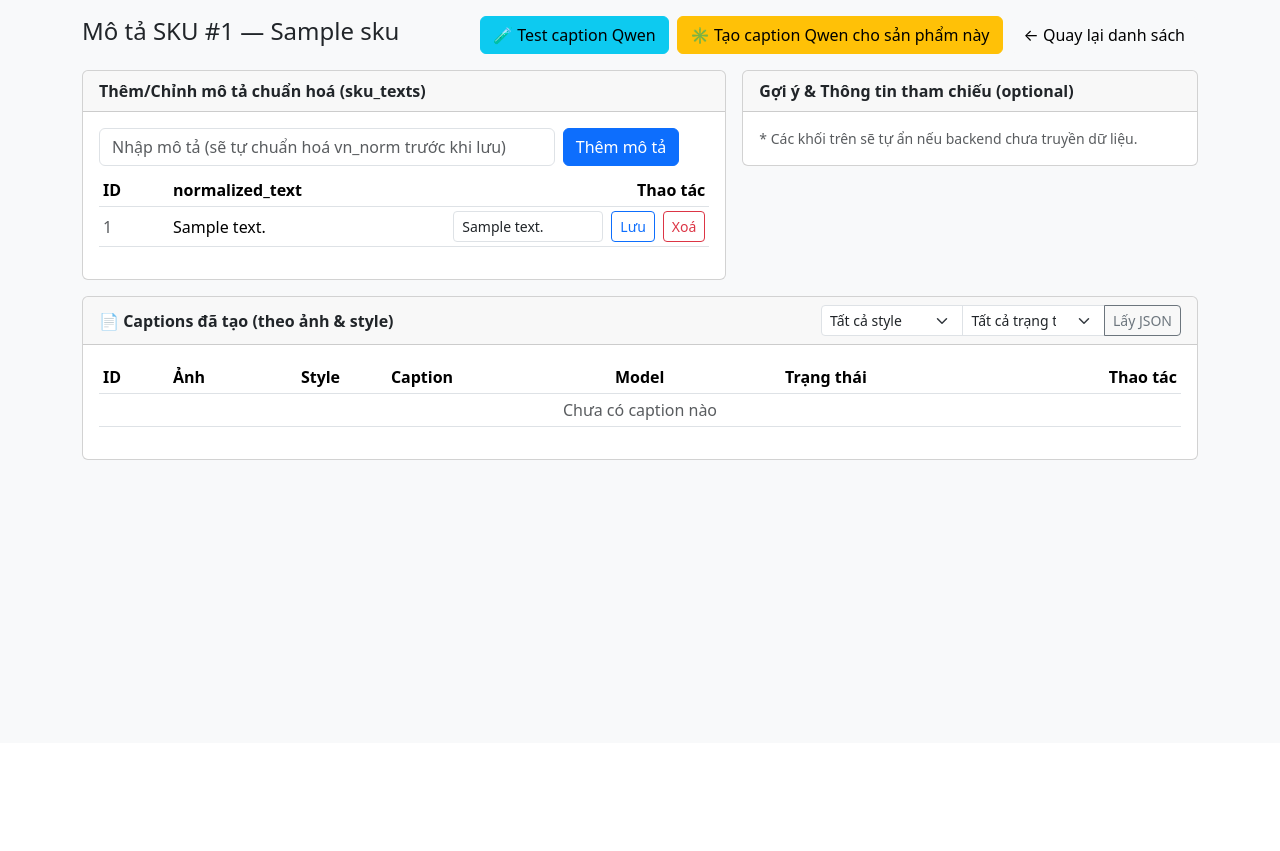
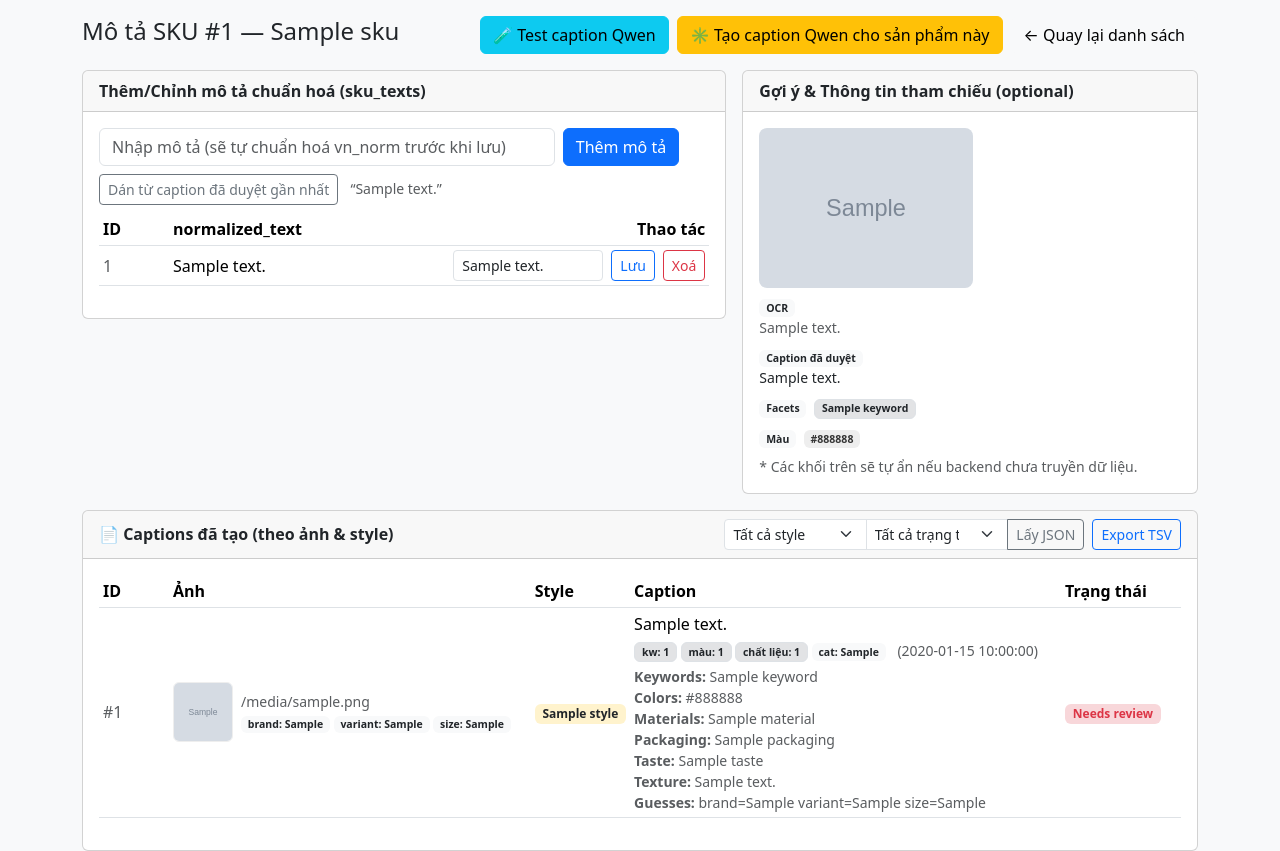
Before and after one commit to AnhDuc0912/kltn.taphoa_management_web, a Flask app: page /skus/1/texts in a window 1280 px wide. Shown: the part 57-908 px from the top of the page. Before the commit the page ends 517 px from the top, so only its background shows below. Run offline with Flask 3, Linux system fonts and the light colour scheme; grey boxes marked "Sample" are stand-in pictures; a database or web service that is not in the repository returns one stand-in record (values such as "Sample title"); some libraries are stand-ins or nearby versions.

Commit message:
merge duc

```diff
--- a/routes/captions.py
+++ b/routes/captions.py
@@ -3,7 +3,6 @@ import os, time, json, traceback
 from pathlib import Path
 from flask import Blueprint, request, redirect, url_for, flash, current_app, jsonify
 from services.db_utils import q, exec_sql
-from services.moondream_service import md_chat_vision, _mime_from_path
 
 bp = Blueprint("captions_bp", __name__)
 
@@ -686,9 +685,66 @@ def captions_by_sku(sku_id: int):
     rows = q(sql, tuple(params)) or []
     return {"ok": True, "captions": [dict(r._asdict()) for r in rows], "sku_id": sku_id}
 
-# ==============================
-# FORM actions: accept / reject / ground truth / delete
-# ==============================
+
+@bp.get("/api/captions/export/<int:sku_id>", endpoint="api_captions_export")
+def api_captions_export(sku_id: int):
+    """
+    Export captions for a SKU as TSV matching the requested header layout.
+    Returns attachment `captions_sku_<sku_id>.tsv`.
+    """
+    try:
+        sql = """
+            SELECT
+                c.id, c.sku_id, c.image_path, c.lang, c.style, c.caption_text,
+                c.model_name, c.prompt_version, c.clip_score, c.cov_brand, c.cov_variant, c.cov_size,
+                c.needs_review, c.created_at, c.summary_text, c.is_ground_truth,
+                c.keywords, c.colors, c.shapes, c.materials, c.packaging, c.taste, c.texture,
+                c.brand_guess, c.variant_guess, c.size_guess, c.category_guess, c.facet_scores, c.caption_vec
+            FROM sku_captions c
+            WHERE c.sku_id = %s
+            ORDER BY c.image_path, c.style, c.created_at
+        """
+        rows = q(sql, (sku_id,)) or []
+
+        cols = [
+            "id","sku_id","image_path","lang","style","caption_text","model_name","prompt_version",
+            "clip_score","cov_brand","cov_variant","cov_size","needs_review","created_at","summary_text","is_ground_truth",
+            "keywords","colors","shapes","materials","packaging","taste","texture",
+            "brand_guess","variant_guess","size_guess","category_guess","facet_scores","caption_vec","tsv"
+        ]
+
+        lines = ["\t".join(cols)]
+        for r in rows:
+            d = dict(r._asdict()) if hasattr(r, "_asdict") else dict(zip(cols, r))
+
+            def fmt_val(v):
+                if v is None:
+                    return ""
+                if isinstance(v, (list, tuple, dict)):
+                    return json.dumps(v, ensure_ascii=False)
+                try:
+                    from datetime import datetime
+                    if isinstance(v, datetime):
+                        return v.isoformat()
+                except Exception:
+                    pass
+                return str(v)
+
+            row_vals = [fmt_val(d.get(c)) for c in cols[:-1]] + [""]
+            safe_vals = [v.replace("\n", " ").replace("\r", " ") for v in row_vals]
+            lines.append("\t".join(safe_vals))
+
+        body = "\n".join(lines)
+        fname = f"captions_sku_{sku_id}.tsv"
+        return Response(body, mimetype="text/tab-separated-values; charset=utf-8", headers={
+            "Content-Disposition": f"attachment; filename=\"{fname}\""
+        })
+
+    except Exception as e:
+        current_app.logger.exception("Error exporting captions TSV for sku_id=%s: %s", sku_id, e)
+        return jsonify({"ok": False, "error": str(e)}), 500
+
+# === FORM-ACTIONS: accept / reject / ground truth / delete ===
 def _caption_exists(caption_id: int):
     return q("SELECT id, sku_id, style, image_path FROM sku_captions WHERE id=%s",
              (caption_id,), fetch="one")
--- a/routes/sku_texts.py
+++ b/routes/sku_texts.py
@@ -1,5 +1,6 @@
 # routes/sku_texts.py
 from flask import Blueprint, render_template, request, redirect, url_for, flash, current_app
+import os
 from services.db_utils import q, exec_sql
 from db import get_conn
 
@@ -12,7 +13,78 @@ def sku_texts_page(sku_id):
         flash("KhÃ´ng tÃ¬m tháº¥y SKU","danger")
         return redirect(url_for("skus.skus"))
     rows = q("SELECT id, text FROM sku_texts WHERE sku_id=%s ORDER BY id", (sku_id,))
-    return render_template("sku_texts.html", sku=sku, rows=rows)
+
+    # Primary image + OCR
+    img_row = q("SELECT image_path, ocr_text FROM sku_images WHERE sku_id=%s ORDER BY is_primary DESC, id LIMIT 1", (sku_id,), fetch="one")
+    cover_url = None
+    ocr_text = None
+    if img_row:
+        image_path, ocr_text = img_row
+        upload_folder = os.getenv("UPLOAD_FOLDER", "uploads").strip().strip("/")
+        app_host = os.getenv("APP_HOST", "").strip().rstrip("/")
+        if image_path:
+            if app_host:
+                cover_url = f"{app_host}/{upload_folder}/{image_path}"
+            else:
+                cover_url = f"/{upload_folder}/{image_path}"
+
+    # Latest accepted caption (approved)
+    cap_row = q("SELECT caption_text FROM sku_captions WHERE sku_id=%s AND needs_review=FALSE ORDER BY created_at DESC LIMIT 1", (sku_id,), fetch="one")
+    caption_latest_text = cap_row[0] if cap_row else None
+
+    # Captions list for UI (include semantic fields)
+    rows_captions_raw = q("""
+        SELECT c.id, c.sku_id, c.image_path, c.style, c.caption_text, c.model_name, c.prompt_version,
+               c.needs_review, c.is_ground_truth, c.created_at, c.keywords, c.colors, c.shapes, c.materials,
+               c.packaging, c.taste, c.texture, c.brand_guess, c.variant_guess, c.size_guess, c.category_guess,
+               si.ocr_text
+        FROM sku_captions c
+        LEFT JOIN sku_images si ON si.sku_id = c.sku_id AND si.image_path = c.image_path
+        WHERE c.sku_id=%s
+        ORDER BY c.image_path, c.style, c.created_at DESC
+    """, (sku_id,)) or []
+
+    # Normalize rows to list of dicts for template convenience
+    rows_captions = []
+    col_names = [
+        "id","sku_id","image_path","style","caption_text","model_name","prompt_version",
+        "needs_review","is_ground_truth","created_at","keywords","colors","shapes","materials",
+        "packaging","taste","texture","brand_guess","variant_guess","size_guess","category_guess",
+        "ocr_text"
+    ]
+    for r in rows_captions_raw:
+        if hasattr(r, "_asdict"):
+            rows_captions.append(dict(r._asdict()))
+        else:
+            # r is a tuple
+            rows_captions.append({col_names[i]: r[i] if i < len(r) else None for i in range(len(col_names))})
+
+    # Derive simple facet lists from captions
+    sku_facets = []
+    colors = []
+    try:
+        kws = set()
+        cols = set()
+        for r in (rows_captions or []):
+            k = r.get("keywords")
+            c = r.get("colors")
+            if k:
+                for x in k:
+                    kws.add(x)
+            if c:
+                for x in c:
+                    cols.add(x)
+        sku_facets = sorted(kws)
+        colors = sorted(cols)
+    except Exception:
+        sku_facets = []
+        colors = []
+
+    return render_template("sku_texts.html", sku=sku, rows=rows,
+                           cover_url=cover_url, ocr_text=ocr_text,
+                           caption_latest_text=caption_latest_text,
+                           rows_captions=rows_captions,
+                           sku_facets=sku_facets, colors=colors)
 
 @bp.post("/skus/<int:sku_id>/texts", endpoint="sku_texts_add")
 def sku_texts_add(sku_id):
--- a/templates/sku_texts.html
+++ b/templates/sku_texts.html
@@ -205,6 +205,7 @@
 <div class="card mt-3">
     <div class="card-header py-2 d-flex align-items-center">
     <b class="me-auto">📄 Captions đã tạo (theo ảnh & style)</b>
+    <div class="d-flex gap-2">
       <form class="d-inline-block" method="get" action="{{ url_for('captions_bp.captions_by_sku', sku_id=sku[0]) }}">
         <div class="input-group input-group-sm" style="width: 360px;">
           <select name="style" class="form-select">
@@ -220,6 +221,8 @@
           <button class="btn btn-outline-secondary">Lấy JSON</button>
         </div>
       </form>
+      <a class="btn btn-sm btn-outline-primary" href="{{ url_for('api_captions_export', sku_id=sku[0]) }}">Export TSV</a>
+    </div>
   </div>
 
   <div class="card-body">
@@ -231,9 +234,7 @@
             <th>Ảnh</th>
             <th style="width:90px">Style</th>
             <th>Caption</th>
-            <th style="width:170px">Model</th>
             <th style="width:120px">Trạng thái</th>
-            <th class="text-end" style="width:280px">Thao tác</th>
           </tr>
         </thead>
         <tbody>
@@ -274,10 +275,30 @@
                     {% if r.category_guess %}<span class="badge bg-light text-dark">cat: {{ r.category_guess }}</span>{% endif %}
                     <span class="ms-2">({{ r.created_at }})</span>
                   </div>
+                  <div class="small text-muted mt-1">
+                    {% if r.keywords and r.keywords|length %}
+                      <div><strong>Keywords:</strong> {{ r.keywords|join(', ') }}</div>
+                    {% endif %}
+                    {% if r.colors and r.colors|length %}
+                      <div><strong>Colors:</strong> {{ r.colors|join(', ') }}</div>
+                    {% endif %}
+                    {% if r.materials and r.materials|length %}
+                      <div><strong>Materials:</strong> {{ r.materials|join(', ') }}</div>
+                    {% endif %}
+                    {% if r.packaging %}<div><strong>Packaging:</strong> {{ r.packaging }}</div>{% endif %}
+                    {% if r.taste %}<div><strong>Taste:</strong> {{ r.taste }}</div>{% endif %}
+                    {% if r.texture %}<div><strong>Texture:</strong> {{ r.texture }}</div>{% endif %}
+                    {% if r.facet_scores %}<div><strong>Facet scores:</strong> {{ r.facet_scores }}</div>{% endif %}
+                    {% if r.brand_guess or r.variant_guess or r.size_guess %}
+                      <div><strong>Guesses:</strong>
+                        {% if r.brand_guess %} brand={{ r.brand_guess }}{% endif %}
+                        {% if r.variant_guess %} variant={{ r.variant_guess }}{% endif %}
+                        {% if r.size_guess %} size={{ r.size_guess }}{% endif %}
+                      </div>
+                    {% endif %}
+                  </div>
                 </td>
-                <td>
-                  <div class="small">{{ r.model_name }}<br><span class="text-muted">{{ r.prompt_version }}</span></div>
-                </td>
+
                 <td>
                   {% if r.is_ground_truth %}
                     <span class="badge bg-success">Ground Truth</span><br>
@@ -287,25 +308,6 @@
                   {% else %}
                     <span class="badge bg-success-subtle text-success">OK</span>
                   {% endif %}
-                </td>
-                <td class="text-end">
-                  <div class="d-flex gap-1 justify-content-end">
-                    <form method="post" action="{{ url_for('captions_bp.caption_accept', caption_id=r.id) }}">
-                      <button class="btn btn-sm btn-success">✔️ Accept</button>
-                    </form>
-                    <form method="post" action="{{ url_for('captions_bp.caption_reject', caption_id=r.id) }}"
-                          onsubmit="return confirm('Reject caption này?')">
-                      <input type="hidden" name="notes" value="">
-                      <button class="btn btn-sm btn-outline-danger">❌ Reject</button>
-                    </form>
-                    <form method="post" action="{{ url_for('captions_bp.caption_ground', caption_id=r.id) }}">
-                      <button class="btn btn-sm btn-outline-success">🌟 Ground</button>
-                    </form>
-                    <form method="post" action="{{ url_for('captions_bp.caption_delete', caption_id=r.id) }}"
-                          onsubmit="return confirm('Xoá caption này?')">
-                      <button class="btn btn-sm btn-outline-secondary">🗑️ Xoá</button>
-                    </form>
-                  </div>
                 </td>
               </tr>
             {% endfor %}
```
Also changed, not shown: services/moondream_service.py (deleted, +0 -88 lines). Lines whose indentation alone changed are shown as unchanged.
